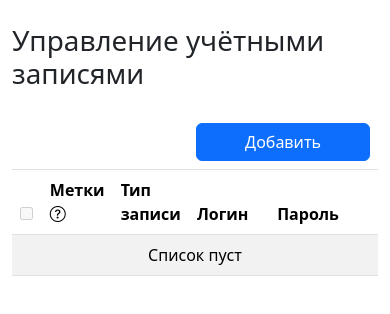
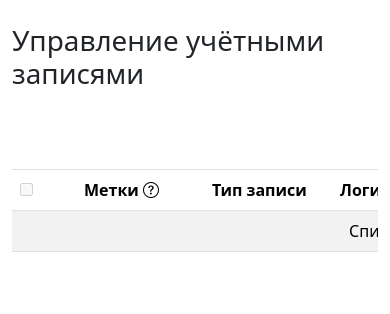
Before and after one commit to leyalaw/account-management-table, a Vue app: page / in a window 390 px wide. Shown: the top 314 px of the page. Built offline with nearby package versions, Linux system fonts and the light colour scheme.

Commit message:
fix: установлен table-responsive

```diff
--- a/src/components/AccountManagementTable.vue
+++ b/src/components/AccountManagementTable.vue
@@ -1,4 +1,5 @@
 <template>
+  <div class="table-responsive">
     <table class="table table-striped table-hover">
       <!-- ШАПКА -->
       <thead>
@@ -53,7 +54,6 @@
           </th>
         </tr>
       </thead>
-
       <!-- ТЕЛО -->
       <tbody v-if="accountsAmount > 0">
         <tr v-for="accountData in accountTableData" :key="accountData.id">
@@ -126,7 +126,9 @@
             <!-- кнопка удаления учётной записи -->
             <button
               v-else-if="column.name === 'delete'"
-            @click="confirm(TEXT.confirmDelete, deleteAccount, accountData.id)"
+              @click="
+                confirm(TEXT.confirmDelete, deleteAccount, accountData.id)
+              "
               class="btn btn-danger"
             >
               <i class="bi bi-trash3"></i>
@@ -134,7 +136,6 @@
           </td>
         </tr>
       </tbody>
-
       <!-- ПУСТОЕ ТЕЛО -->
       <tbody v-else>
         <tr>
@@ -144,7 +145,6 @@
         </tr>
       </tbody>
     </table>
-
     <!-- МОДАЛЬНОЕ ОКНО ПОДТВЕРЖДЕНИЯ -->
     <div
       class="modal fade"
@@ -182,6 +182,7 @@
             >
               {{ TEXT.confirmModalDisagree }}
             </button>
+          </div>
         </div>
       </div>
     </div>
@@ -423,6 +424,8 @@ const changeData = (id?: Account.Id, data?: Partial<Account.Data>) => {
 
   const updatedAccount = store.updateAccount(accountId, updateData);
 
+  if (!updatedAccount) return;
+
   accountTableData.value[updatedAccount.id] = {
     ...updatedAccount,
     tags: getTagsString(updatedAccount.tags),
@@ -460,4 +463,8 @@ onMounted(() => {
 });
 </script>
 
-<style scoped></style>
+<style scoped>
+table {
+  min-width: 768px;
+}
+</style>
```
Lines whose indentation alone changed are shown as unchanged.
